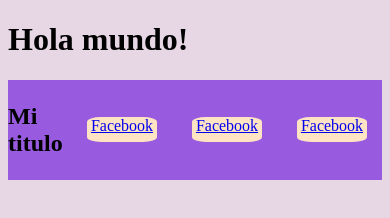
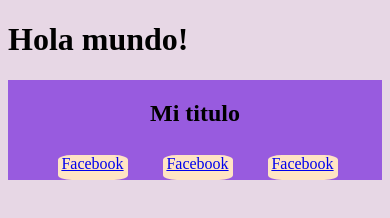
Before and after one commit to Lu07ja/Mi-primera_web, a plain HTML site: page index.html in a window 390 px wide. Drawn offline with Linux system fonts and the light colour scheme.

Commit message:
trabaje mi página para mobile

```diff
--- a/index.css
+++ b/index.css
@@ -24,3 +24,10 @@
     border-radius: 20%;
     margin-right: 15px;
 }
+
+
+@media(max-width: 500px){
+    .mi-header{
+        flex-direction: column;
+    }
+}
```
